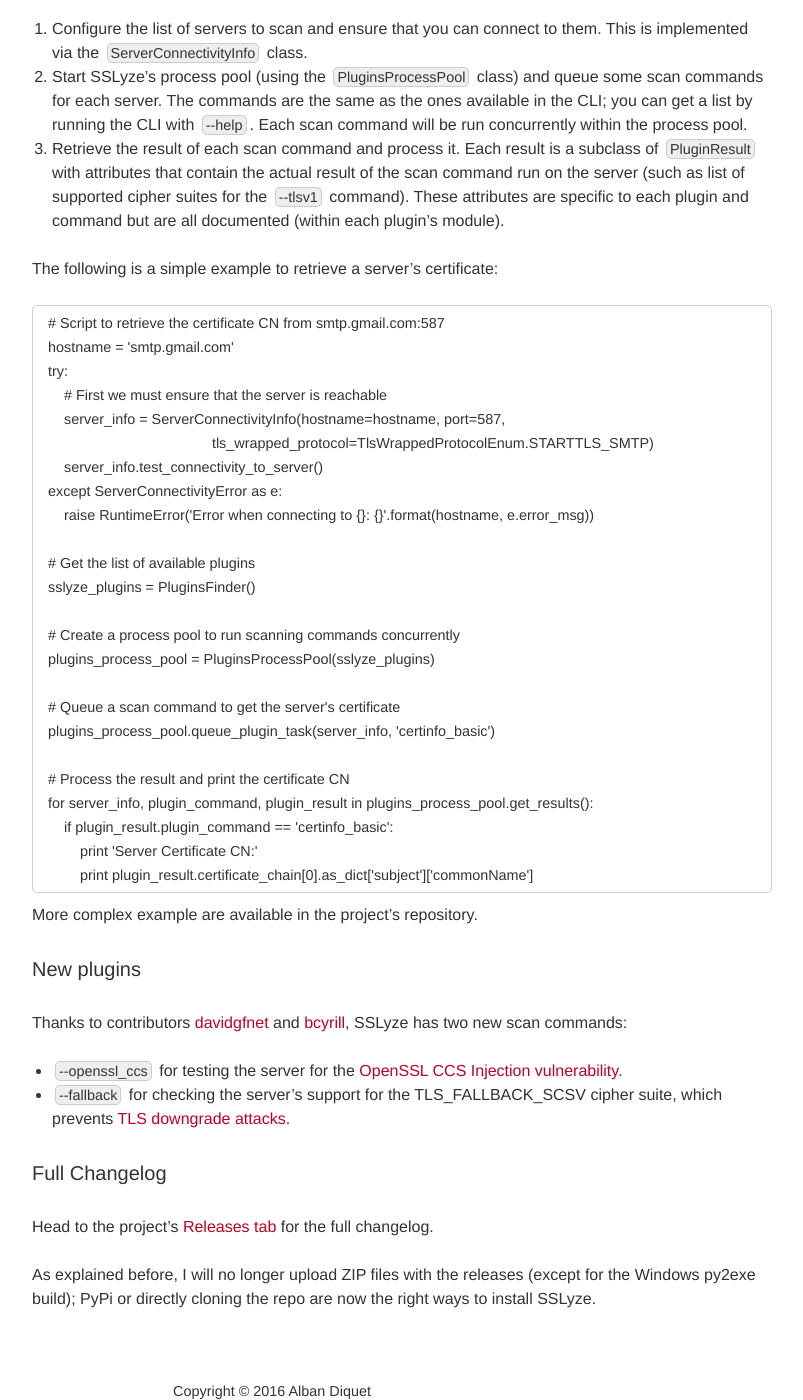
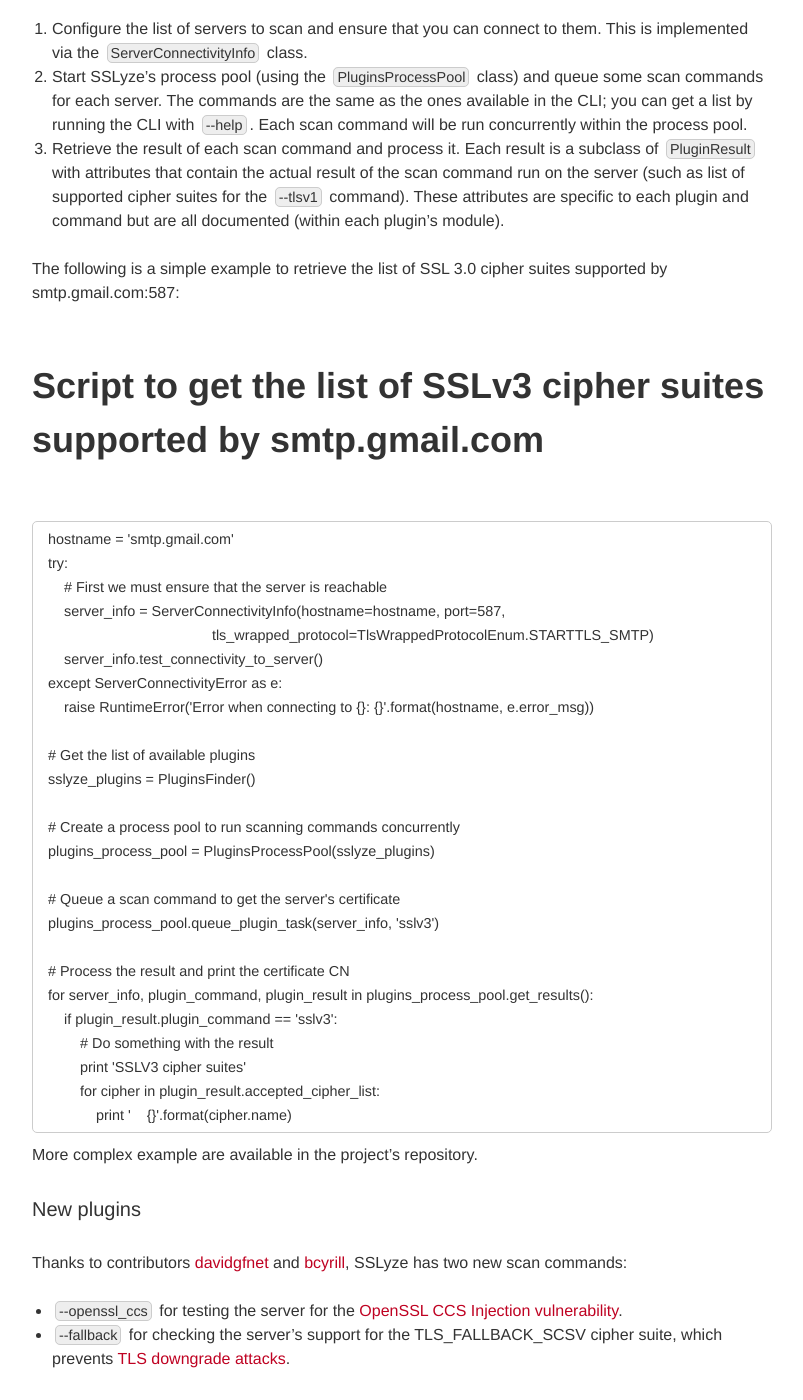
Before and after one commit to nabla-c0d3/nabla-c0d3.github.io, a Jekyll site: the page built from _posts/2016-02-01-sslyze-0.13.3-released.markdown, in a window 1280 px wide and 1400 px high, scrolled down 587 px. Shown: the whole window, without its empty margins (368-1171 px from the left). Built offline with Jekyll 4.4.1, drawn with Linux system fonts in a browser that asks for light colours; nearby versions of some CDN libraries.

Commit message:
Tweak blog post

```diff
--- a/_posts/2016-02-01-sslyze-0.13.3-released.markdown
+++ b/_posts/2016-02-01-sslyze-0.13.3-released.markdown
@@ -20,9 +20,9 @@ Using SSLyze as a library is a three step process:
 2. Start SSLyze's process pool (using the `PluginsProcessPool` class) and queue some scan commands for each server. The commands are the same as the ones available in the CLI; you can get a list by running the CLI with `--help`. Each scan command will be run concurrently within the process pool.
 3. Retrieve the result of each scan command and process it. Each result is a subclass of `PluginResult` with attributes that contain the actual result of the scan command run on the server (such as list of supported cipher suites for the `--tlsv1` command). These attributes are specific to each plugin and command but are all documented (within each plugin's module).
 
-The following is a simple example to retrieve a server's certificate:
+The following is a simple example to retrieve the list of SSL 3.0 cipher suites supported by smtp.gmail.com:587:
 
-    # Script to retrieve the certificate CN from smtp.gmail.com:587
+# Script to get the list of SSLv3 cipher suites supported by smtp.gmail.com
     hostname = 'smtp.gmail.com'
     try:
         # First we must ensure that the server is reachable
@@ -39,13 +39,15 @@ The following is a simple example to retrieve a server's certificate:
     plugins_process_pool = PluginsProcessPool(sslyze_plugins)
 
     # Queue a scan command to get the server's certificate
-    plugins_process_pool.queue_plugin_task(server_info, 'certinfo_basic')
+    plugins_process_pool.queue_plugin_task(server_info, 'sslv3')
 
     # Process the result and print the certificate CN
     for server_info, plugin_command, plugin_result in plugins_process_pool.get_results():
-        if plugin_result.plugin_command == 'certinfo_basic':
-            print 'Server Certificate CN:'
-            print plugin_result.certificate_chain[0].as_dict['subject']['commonName']
+        if plugin_result.plugin_command == 'sslv3':
+            # Do something with the result
+            print 'SSLV3 cipher suites'
+            for cipher in plugin_result.accepted_cipher_list:
+                print '    {}'.format(cipher.name)
 
 More complex example are available in the project's repository.
 
```
